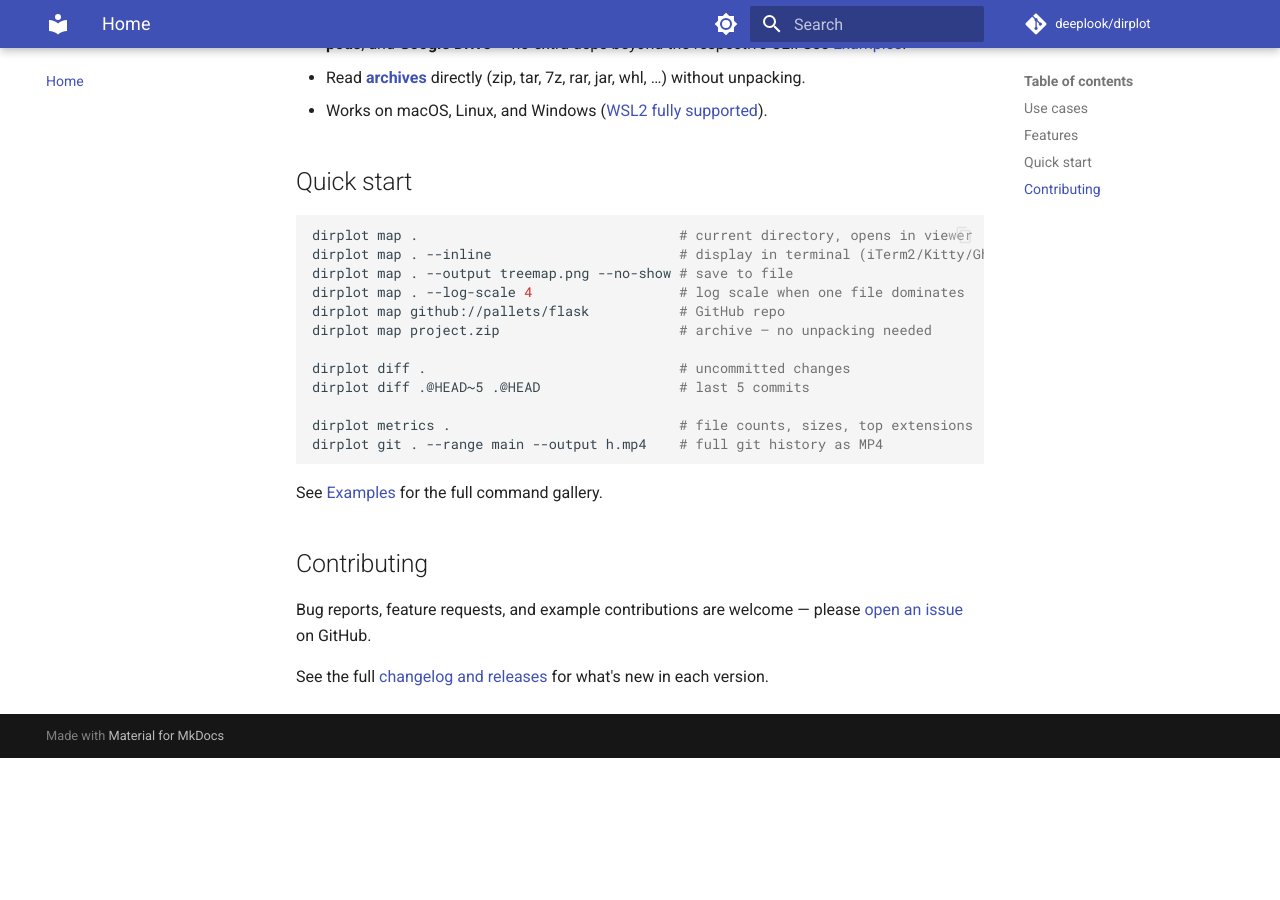
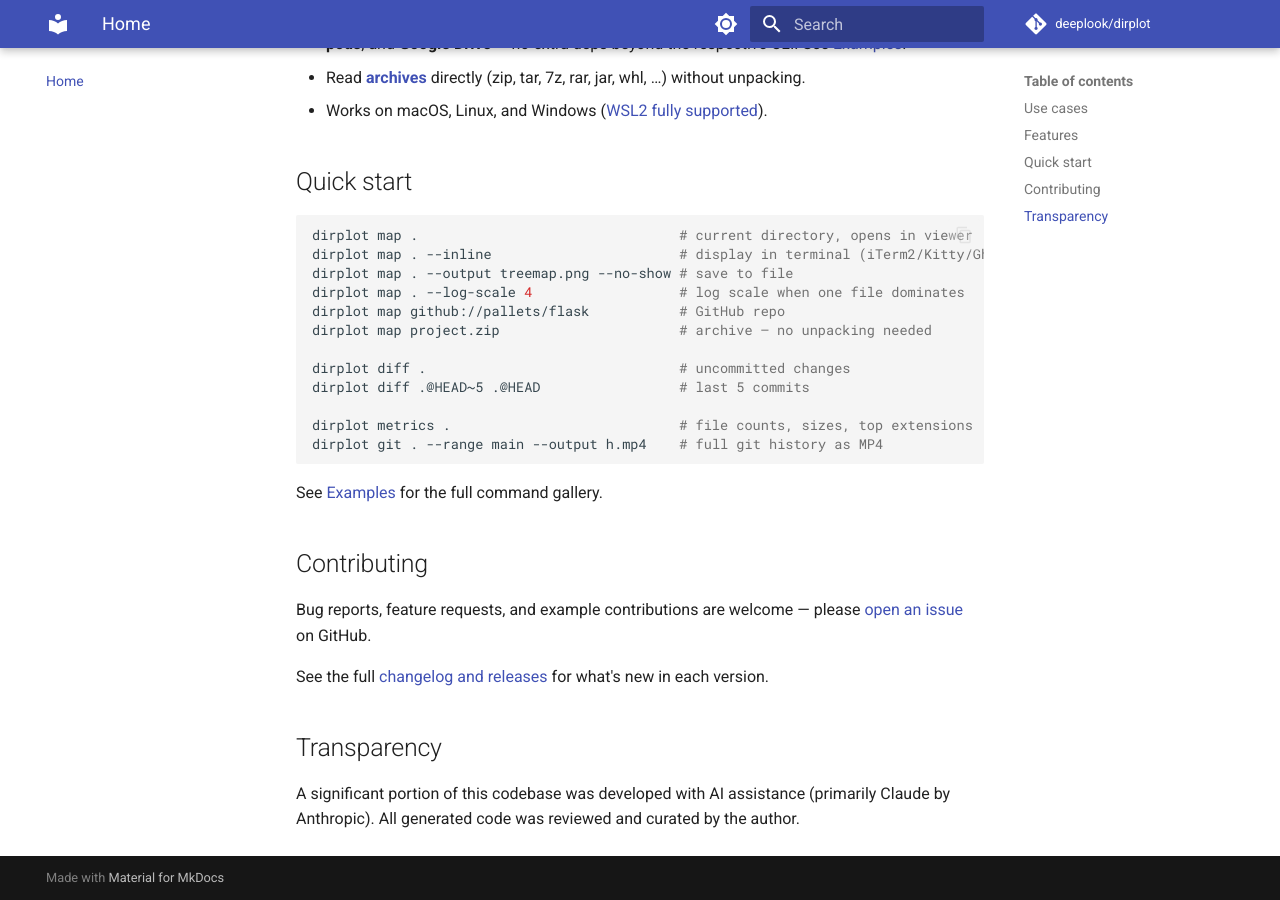
Before and after one commit to deeplook/dirplot, an MkDocs documentation site: the page built from docs/index.md, in a window 1280 px wide and 900 px high, scrolled down 1813 px. Built offline with MkDocs 1.6.1 and Material for MkDocs 9.7.7, drawn with Linux system fonts in a browser that asks for light colours; comment, search, counter and statistics services are not loaded; before the commit the page ends 2571 px from its top, so only the background shows below that.

Commit message:
docs: add AI transparency note to README and docs

```diff
--- a/docs/index.md
+++ b/docs/index.md
@@ -57,3 +57,7 @@ See [Examples](examples.md) for the full command gallery.
 Bug reports, feature requests, and example contributions are welcome — please [open an issue](https://github.com/deeplook/dirplot/issues) on GitHub.
 
 See the full [changelog and releases](https://github.com/deeplook/dirplot/releases) for what's new in each version.
+
+## Transparency
+
+A significant portion of this codebase was developed with AI assistance (primarily Claude by Anthropic). All generated code was reviewed and curated by the author.
```
Also changed, not shown: README.md (+2 -0 lines).
